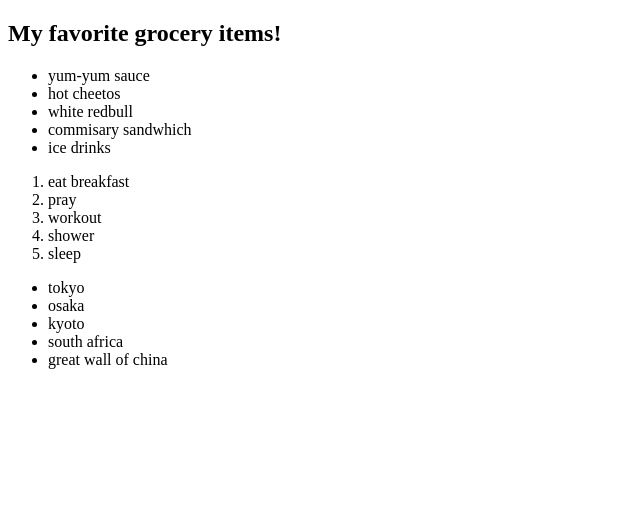
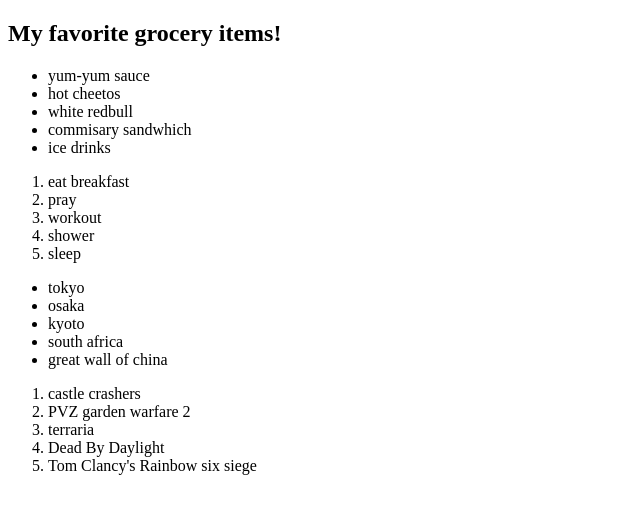
Before and after one commit to Fakeout1/lists-practice, a plain HTML site: page index.html in a window 1280 px wide. Shown: the whole page, without its empty margins (0-640 px from the left). Drawn offline with Linux system fonts and the light colour scheme.

Commit message:
index.html

```diff
--- a/index.html
+++ b/index.html
@@ -29,5 +29,15 @@
         <li>south africa</li>
         <li>great wall of china</li>
     </ul>
+
+    <ol>
+        <li>castle crashers</li>
+        <li>PVZ garden warfare 2</li>
+        <li>terraria</li>
+        <li>Dead By Daylight</li>
+        <li>Tom Clancy's Rainbow six siege</li>
+
+
+    </ol>
 </body>
 </html>
```
